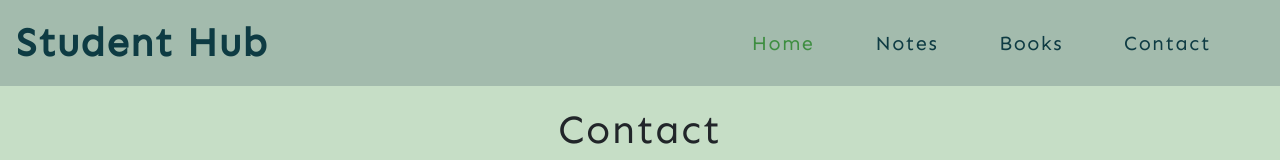
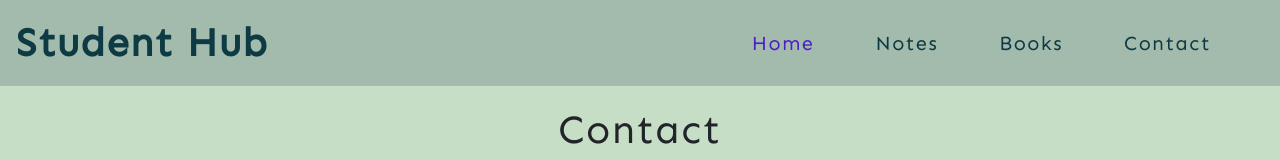
Before and after one commit to reinkaoss/React-Student-Hub-App, a React (Create React App) app: page /contact in a window 1280 px wide. In both pictures the pointer is over the link 783 px from the left and 43 px from the top of the page. Shown: the top 160 px of the page. Built offline with nearby package versions, Linux system fonts and the light colour scheme; a web font is replaced by a local one.

Commit message:
modified the colors of the navbar

```diff
--- a/src/components/Nav/style.css
+++ b/src/components/Nav/style.css
@@ -11,7 +11,7 @@ a.logo {
 }
 
 .navbar-nav .nav-link:hover {
-  color: #3e8e41 !important;
+  color: #4c1fc7 !important;
 }
 
 
```
Also changed, not shown: 1 other file (tests, documents, lock files or other folders).
